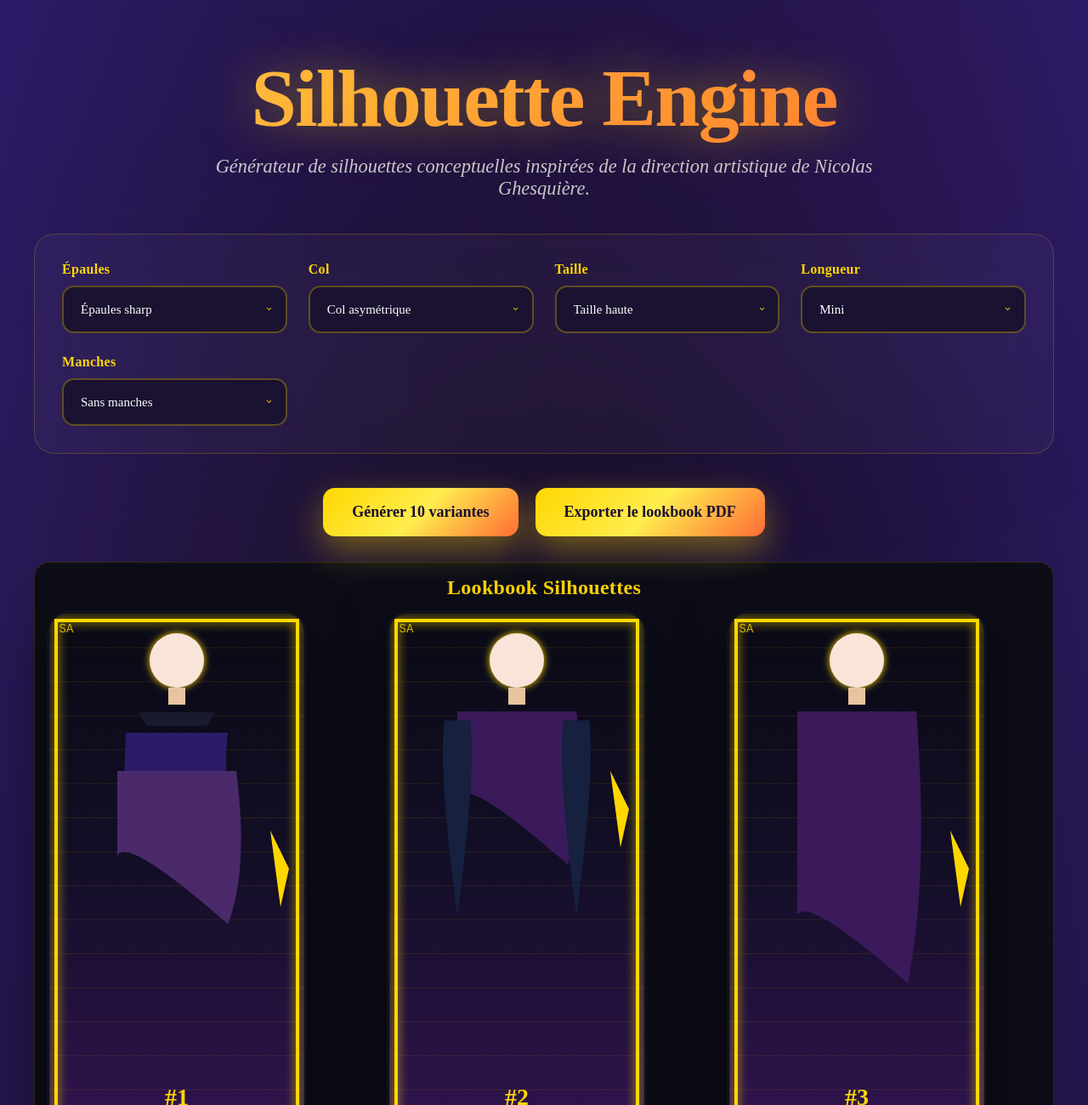
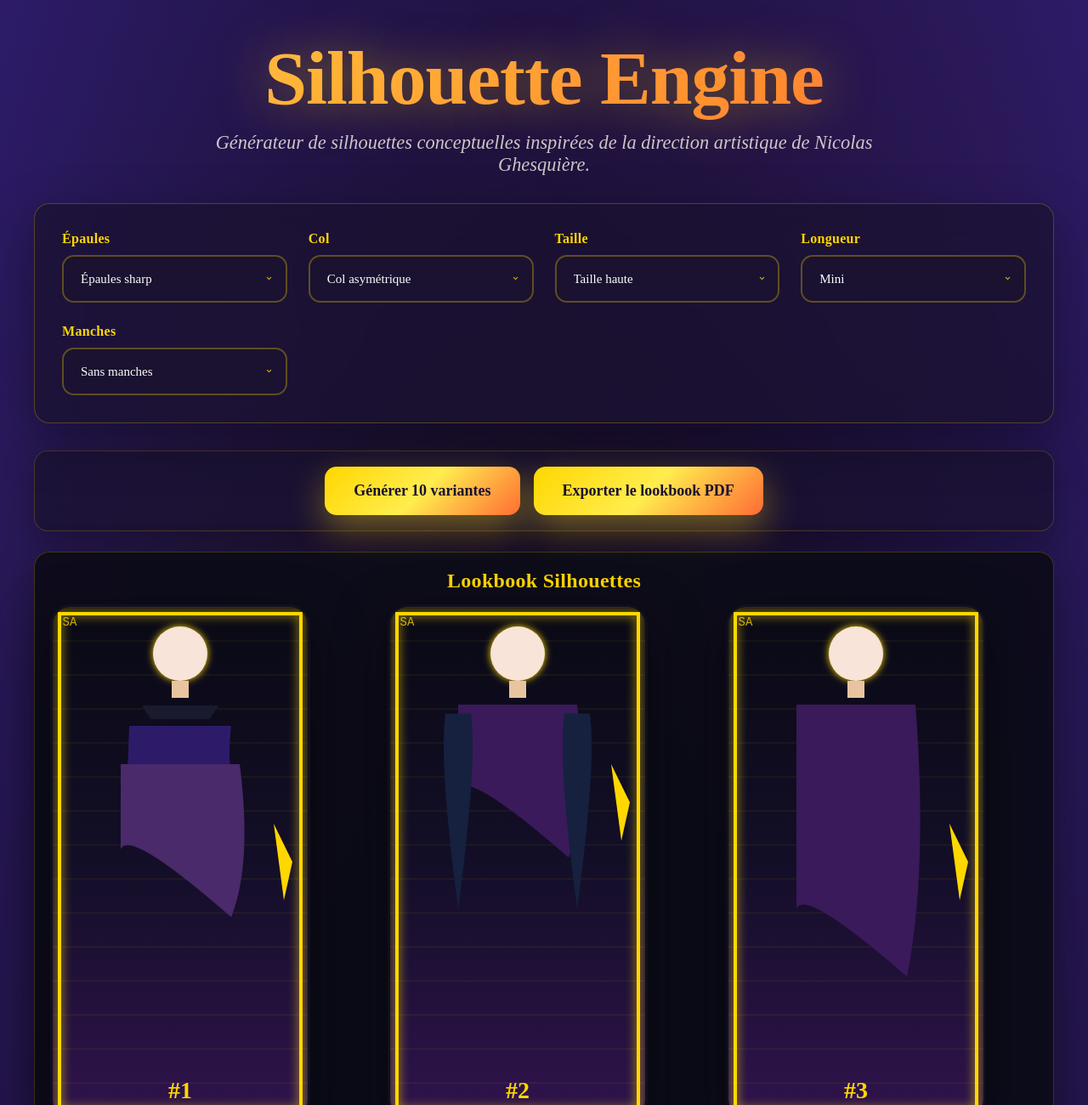
Before and after one commit to NagisaSano/silhouette-engine-ghesquiere, a website: page index.html in a window 1280 px wide. Shown: the top 1300 px of the page at 85% size. Drawn offline with nearby package versions, Linux system fonts and the light colour scheme.

Commit message:
style: refine DA hierarchy and spacing

```diff
--- a/style.css
+++ b/style.css
@@ -37,18 +37,18 @@
 .container {
     max-width: 1400px;
     margin: 0 auto;
-    padding: 60px 40px;
+    padding: 40px 40px 60px;
     position: relative;
     z-index: 1;
 }
 
 .page-header {
     text-align: center;
-    margin-bottom: 40px;
+    margin-bottom: 32px;
 }
 
 h1 {
-    font-size: clamp(3rem, 8vw, 6rem);
+    font-size: clamp(3.2rem, 7vw, 5.6rem);
     background: linear-gradient(135deg, #ffd700 0%, #ffed4e 30%, #ff6b35 70%, #ffd700 100%);
     background-size: 300% 300%;
     -webkit-background-clip: text;
@@ -56,7 +56,7 @@
     background-clip: text;
     animation: gradientShift 8s ease infinite;
     text-shadow: 0 0 60px rgba(255, 215, 0, 0.5);
-    letter-spacing: -2px;
+    letter-spacing: -1px;
 }
 
 @keyframes gradientShift {
@@ -83,12 +83,13 @@
     display: grid;
     grid-template-columns: repeat(auto-fit, minmax(220px, 1fr));
     gap: 25px;
-    margin-bottom: 40px;
+    margin-bottom: 32px;
     padding: 32px;
-    background: rgba(255, 255, 255, 0.03);
-    backdrop-filter: blur(20px);
-    border: 1px solid rgba(255, 215, 0, 0.2);
-    border-radius: 24px;
+    background: rgba(26, 18, 48, 0.75);
+    backdrop-filter: blur(18px);
+    border: 1px solid rgba(255, 215, 0, 0.25);
+    border-radius: 18px;
+    box-shadow: 0 20px 60px rgba(0, 0, 0, 0.35);
 }
 
 .field {
@@ -142,11 +143,16 @@
 
 .controls {
     text-align: center;
-    margin: 40px 0 20px;
+    margin: 28px 0 24px;
     display: flex;
-    gap: 20px;
+    gap: 16px;
     justify-content: center;
     flex-wrap: wrap;
+    padding: 18px;
+    background: rgba(26, 18, 48, 0.75);
+    border: 1px solid rgba(255, 215, 0, 0.2);
+    border-radius: 16px;
+    box-shadow: 0 14px 38px rgba(0, 0, 0, 0.28);
 }
 
 button {
@@ -176,7 +182,7 @@
 }
 
 .canvas-wrapper {
-    margin: 30px 0 10px;
+    margin: 24px 0 10px;
 }
 
 .lookbook-title {
@@ -187,10 +193,11 @@
 }
 
 #lookbook-wrapper {
-    background: #0d0d18;
-    padding: 16px 14px;
+    background: rgba(13, 13, 24, 0.92);
+    padding: 20px 18px;
     border-radius: 18px;
-    border: 1px solid rgba(255, 215, 0, 0.15);
+    border: 1px solid rgba(255, 215, 0, 0.2);
+    box-shadow: 0 18px 50px rgba(0, 0, 0, 0.32);
 }
 
 .canvas-container {
@@ -218,13 +225,14 @@
 }
 
 .silhouette-info {
-    background: rgba(255, 255, 255, 0.06);
-    backdrop-filter: blur(30px);
-    padding: 32px;
-    border-radius: 24px;
+    background: rgba(26, 18, 48, 0.78);
+    backdrop-filter: blur(26px);
+    padding: 28px;
+    border-radius: 18px;
     border: 1px solid rgba(255, 215, 0, 0.2);
-    margin-top: 28px;
+    margin-top: 24px;
     animation: fadeInUp 0.8s cubic-bezier(0.25, 0.46, 0.45, 0.94);
+    box-shadow: 0 16px 46px rgba(0, 0, 0, 0.3);
 }
 
 @keyframes fadeInUp {
```
